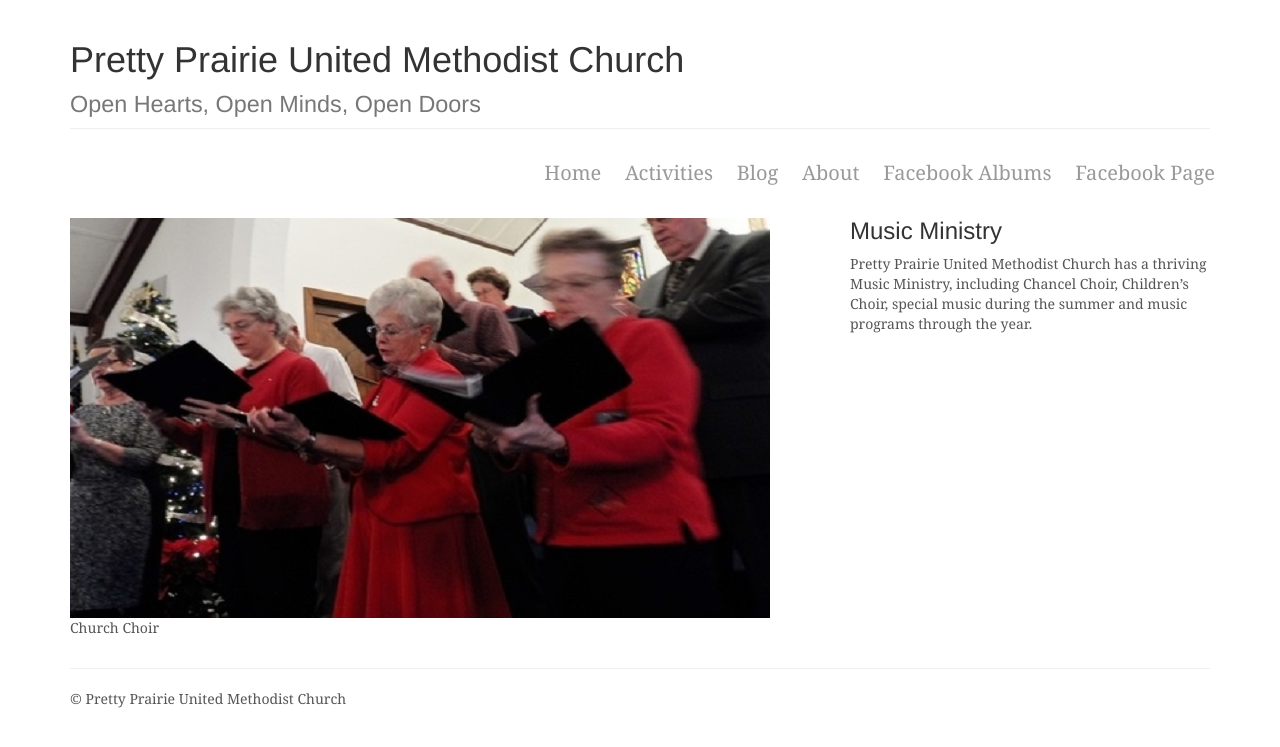
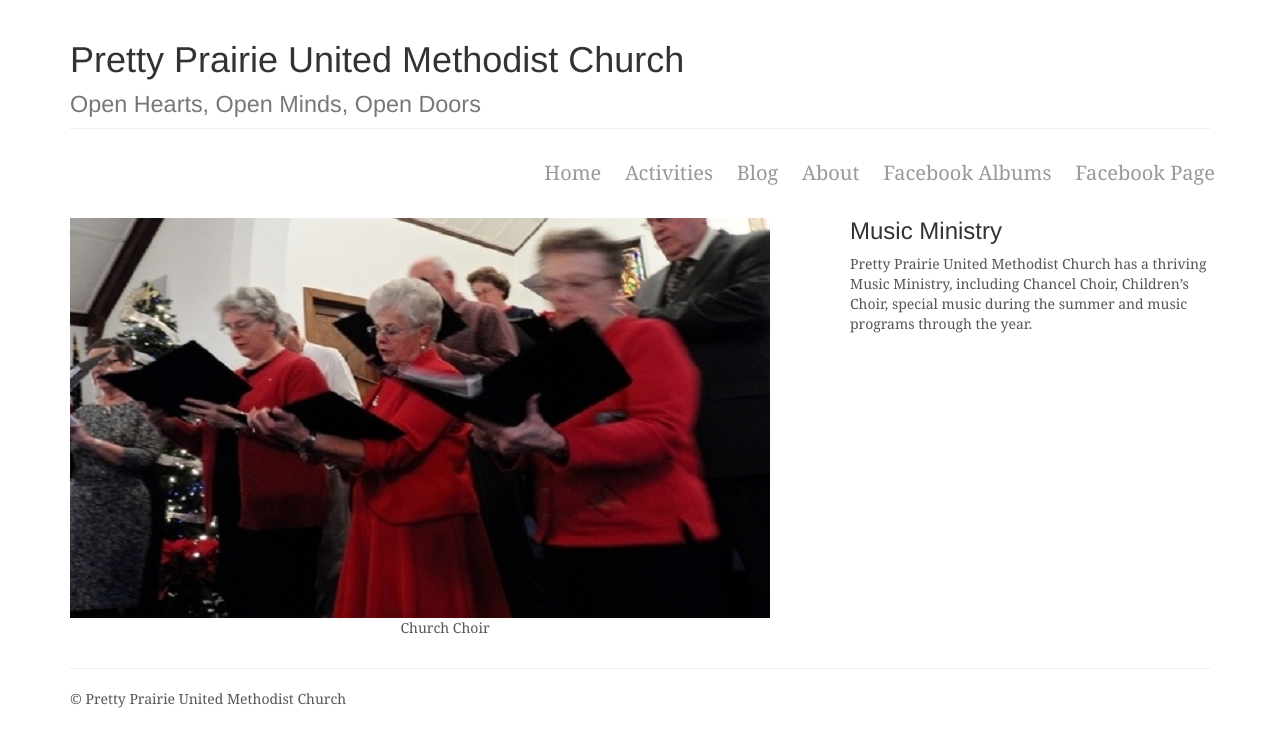
Before and after one commit to KatherineMichel/self-hosted-church-website-jekyll, a Jekyll site: the page built from musicministry.md, in a window 1280 px wide. Shown: the top 747 px of the page. Built offline with Jekyll 4.4.1, drawn with Linux system fonts in a browser that asks for light colours; nearby versions of some CDN libraries; library files that are not in the unit come from our copies.

Commit message:
Update page.html

```diff
--- a/_layouts/page.html
+++ b/_layouts/page.html
@@ -18,7 +18,7 @@ layout: default
 
             <div class="col-md-8">
                 <img class="img-responsive" img src="{{ page.image | prepend: site.baseurl  }}">
-                <p class="pull-center">{{ page.caption }}</p>
+                <center><p>{{ page.caption }}</p></center>
             </div>
 
             <div class="col-md-4">
```
